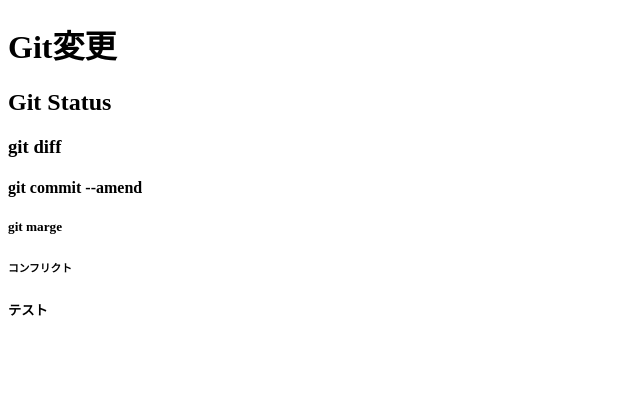
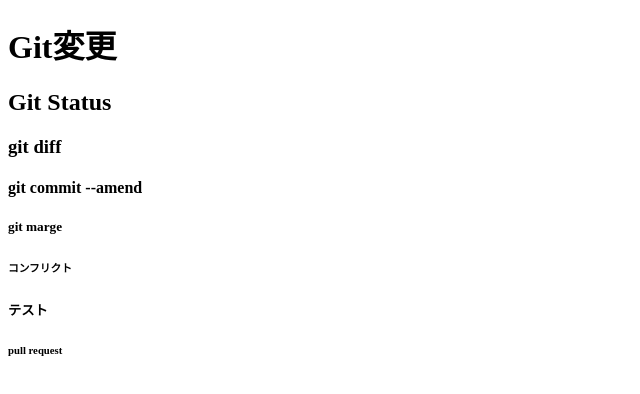
Before and after one commit to enkazu1116/git_tutorial, a plain HTML site: page index.html in a window 1280 px wide. Shown: the full height of the page, 0-640 px from the left. Drawn offline with Linux system fonts and the light colour scheme.

Commit message:
pullrequest

```diff
--- a/index.html
+++ b/index.html
@@ -16,6 +16,6 @@
     <h5> git marge</h5>
     <h6>コンフリクト</h6>
     <h5>テスト</h5>
-
+    <h6>pull request</h6>
 </body>
 </html>
```
